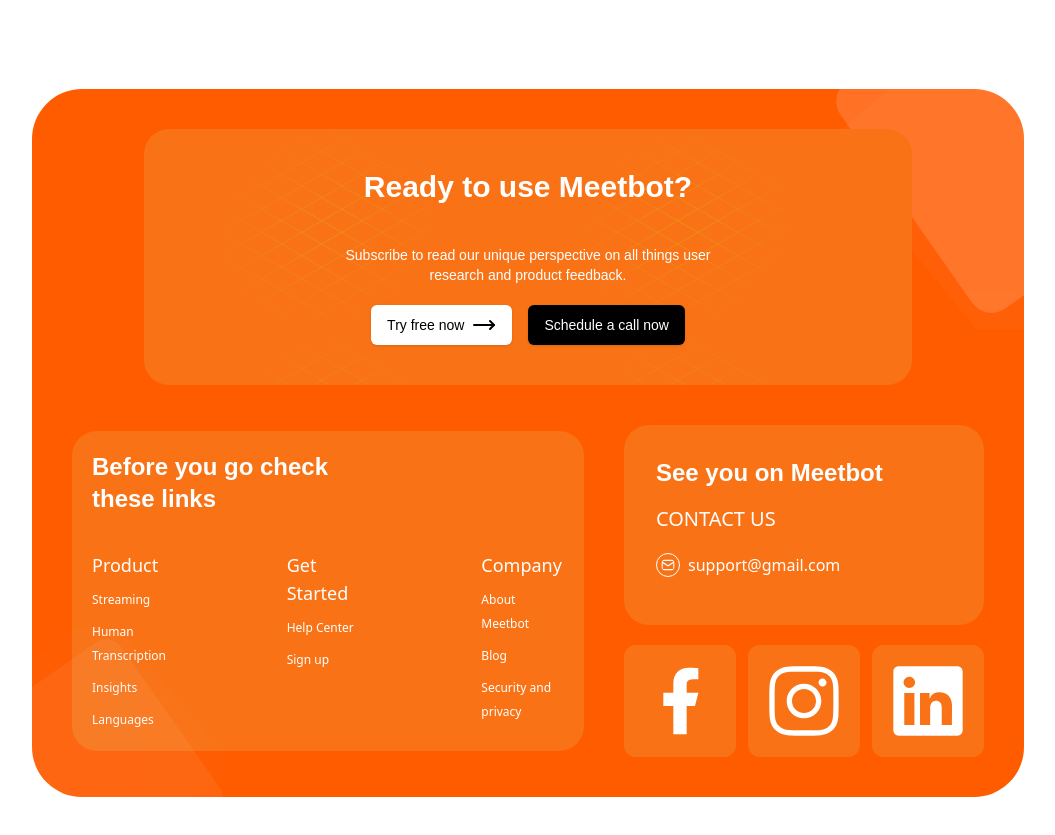
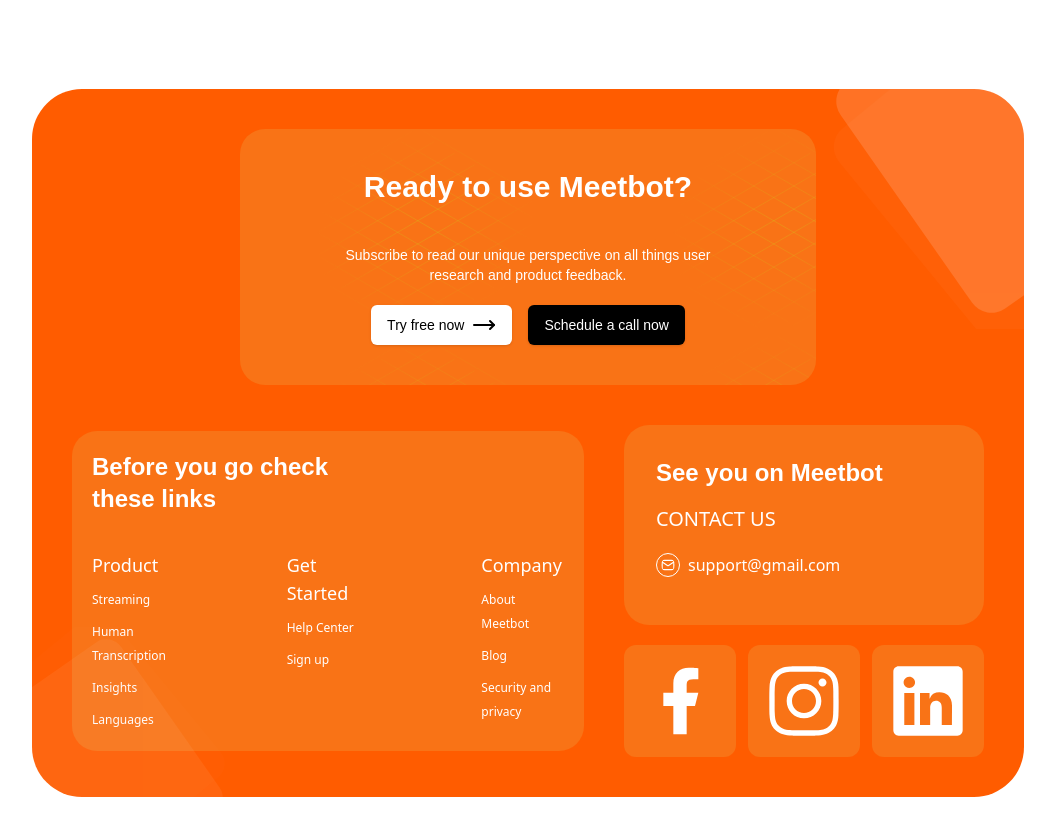
Before and after one commit to Deepankersharma1999/Skrill-School2, a Next.js app: page / in a window 1280 px wide. Shown: the part 6820-7655 px from the top of the page, without its empty margins (112-1167 px from the left). Built offline with nearby package versions, Linux system fonts and the light colour scheme.

Commit message:
footer update

```diff
--- a/components/Footer.tsx
+++ b/components/Footer.tsx
@@ -18,7 +18,7 @@
                     style={{ backgroundImage: "url('/footer.svg')" }}
                 ></div>
 
-                <div className="relative text-center mb-8 lg:max-w-3xl w-full mx-auto bg-orange-500 px-5 py-10 rounded-[25px] z-10" style={{ backgroundImage: "url('/jali.svg')" }}>
+                <div className="relative text-center mb-8 lg:max-w-xl w-full mx-auto bg-orange-500 px-5 py-10 rounded-[25px] z-10" style={{ backgroundImage: "url('/jali.svg')" }}>
                     <h2 className="text-2xl lg:text-3xl font-bold mb-4">Ready to use Meetbot?</h2>
                     <p className="mt-10 text-xs lg:text-sm font-thin text-opacity-25 text-center">
                         Subscribe to read our unique perspective on all things user<br />
```
